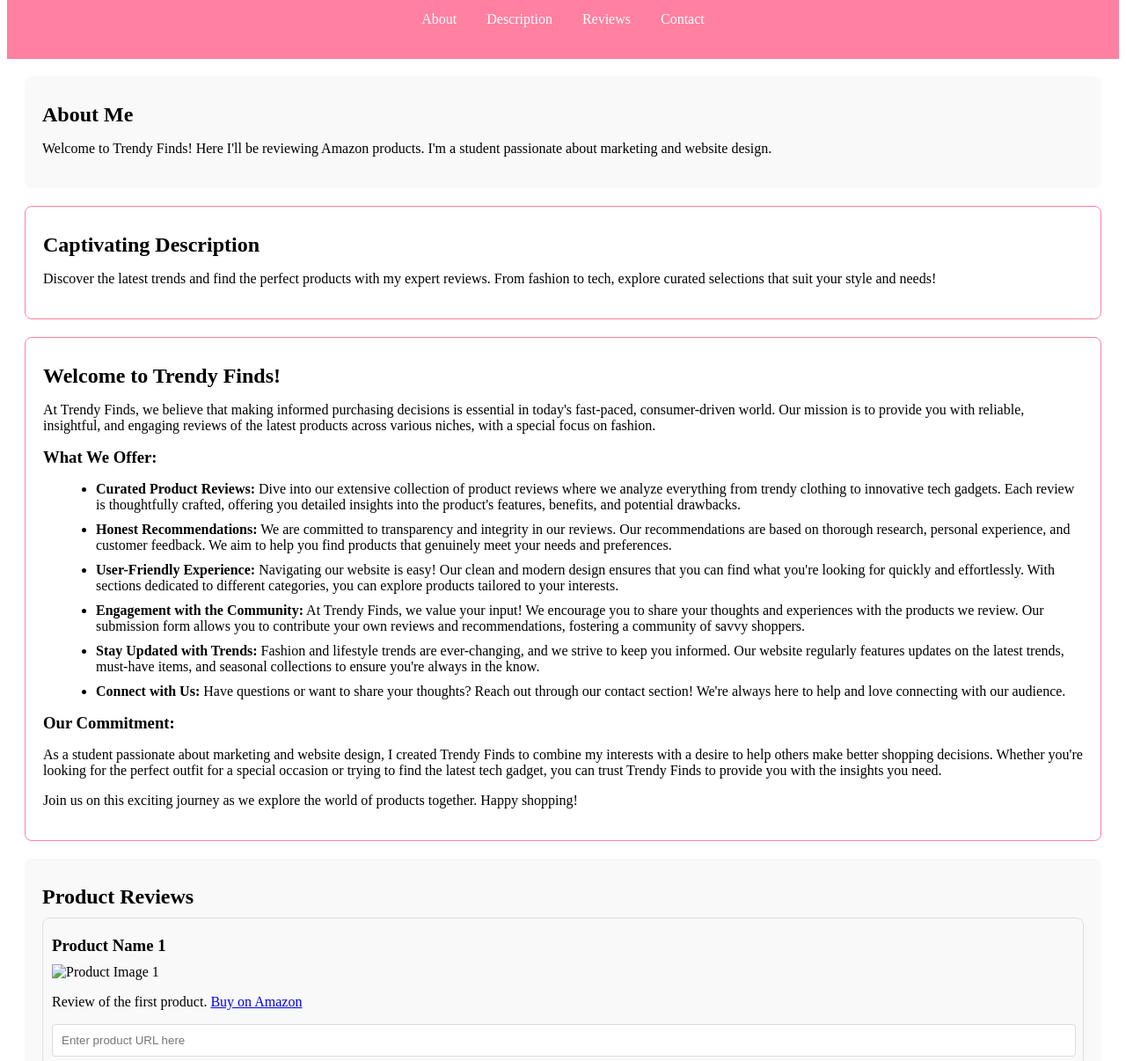
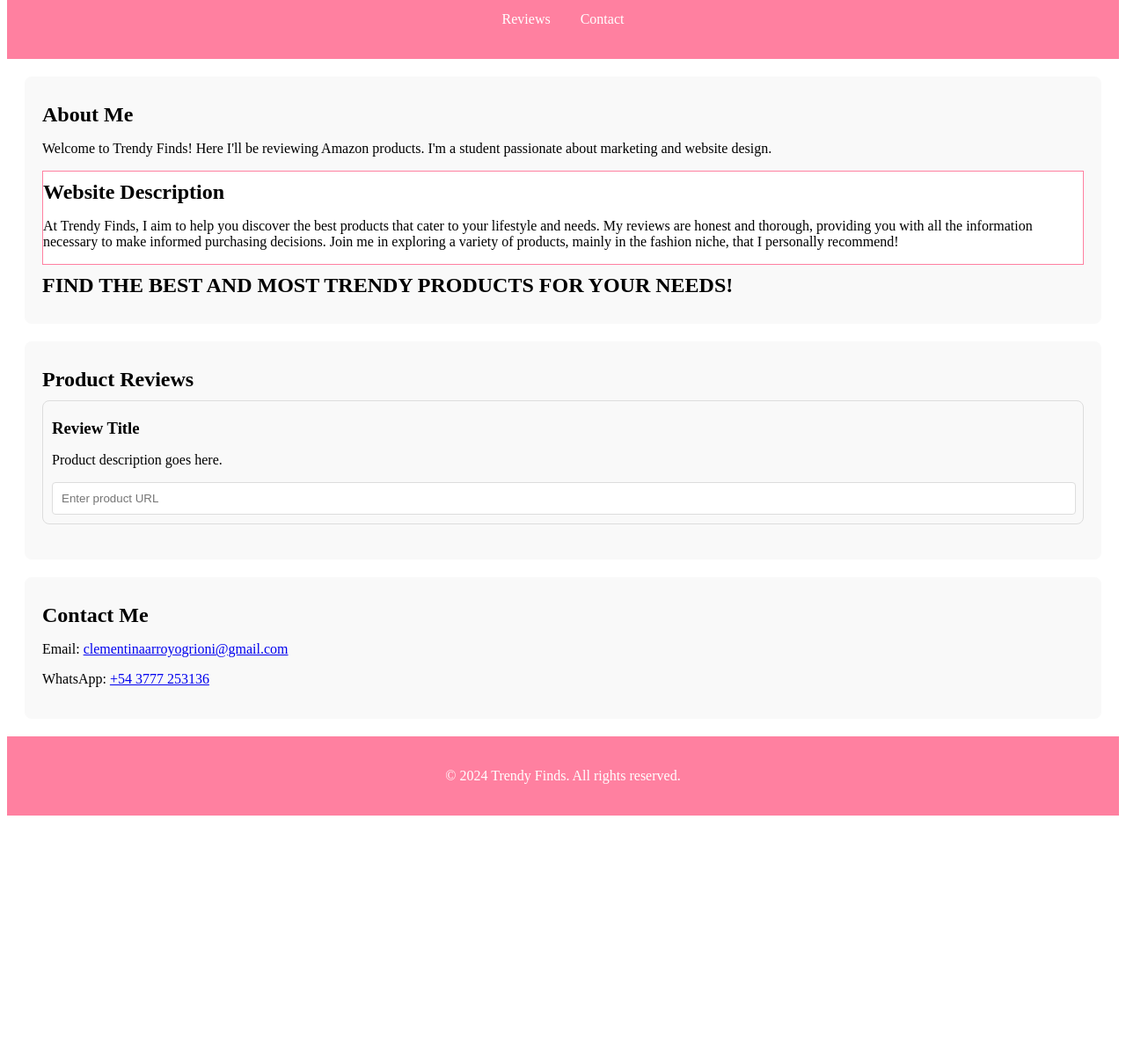
Before and after one commit to ClemssAG/Trendy-Finds, a plain HTML site: page index.html in a window 1280 px wide. Shown: the part 78-1284 px from the top of the page at 88% size. After the commit the page ends 1013 px from the top, so only its background shows below. Drawn offline with Linux system fonts and the light colour scheme.

Commit message:
index.html

```diff
--- a/index.html
+++ b/index.html
@@ -4,70 +4,55 @@
 <head>
     <meta charset="UTF-8">
     <meta name="viewport" content="width=device-width, initial-scale=1.0">
-    <meta name="description" content="Product reviews across multiple niches, mainly fashion.">
     <title>Trendy Finds</title>
     <link rel="stylesheet" href="styles.css">
+    <script src="scripts.js" defer></script>
 </head>
 <body>
     <header>
-        <div class="logo">
-            <h1>Trendy Finds</h1>
-        </div>
+        <h1 class="title">Trendy Finds</h1>
         <nav>
             <ul>
-                <li><a href="#about">About</a></li>
-                <li><a href="#description">Description</a></li>
                 <li><a href="#reviews">Reviews</a></li>
                 <li><a href="#contact">Contact</a></li>
             </ul>
         </nav>
     </header>
-    <section id="about">
-        <h2>About Me</h2>
-        <p>Welcome to Trendy Finds! Here I'll be reviewing Amazon products. I'm a student passionate about marketing and website design.</p>
+
+    <section id="landing-page">
+        <div id="about-me">
+            <h2>About Me</h2>
+            <p>Welcome to Trendy Finds! Here I'll be reviewing Amazon products. I'm a student passionate about marketing and website design.</p>
+        </div>
+
+        <div id="description">
+            <h2>Website Description</h2>
+            <p>At Trendy Finds, I aim to help you discover the best products that cater to your lifestyle and needs. My reviews are honest and thorough, providing you with all the information necessary to make informed purchasing decisions. Join me in exploring a variety of products, mainly in the fashion niche, that I personally recommend!</p>
+        </div>
+
+        <div id="call-to-action">
+            <h2>FIND THE BEST AND MOST TRENDY PRODUCTS FOR YOUR NEEDS!</h2>
+        </div>
     </section>
-    <section id="description">
-        <h2>Captivating Description</h2>
-        <p>Discover the latest trends and find the perfect products with my expert reviews. From fashion to tech, explore curated selections that suit your style and needs!</p>
-    </section>
-    <section id="extended-description">
-        <h2>Welcome to Trendy Finds!</h2>
-        <p>At Trendy Finds, we believe that making informed purchasing decisions is essential in today's fast-paced, consumer-driven world. Our mission is to provide you with reliable, insightful, and engaging reviews of the latest products across various niches, with a special focus on fashion.</p>
 
-        <h3>What We Offer:</h3>
-        <ul>
-            <li><strong>Curated Product Reviews:</strong> Dive into our extensive collection of product reviews where we analyze everything from trendy clothing to innovative tech gadgets. Each review is thoughtfully crafted, offering you detailed insights into the product's features, benefits, and potential drawbacks.</li>
-            <li><strong>Honest Recommendations:</strong> We are committed to transparency and integrity in our reviews. Our recommendations are based on thorough research, personal experience, and customer feedback. We aim to help you find products that genuinely meet your needs and preferences.</li>
-            <li><strong>User-Friendly Experience:</strong> Navigating our website is easy! Our clean and modern design ensures that you can find what you're looking for quickly and effortlessly. With sections dedicated to different categories, you can explore products tailored to your interests.</li>
-            <li><strong>Engagement with the Community:</strong> At Trendy Finds, we value your input! We encourage you to share your thoughts and experiences with the products we review. Our submission form allows you to contribute your own reviews and recommendations, fostering a community of savvy shoppers.</li>
-            <li><strong>Stay Updated with Trends:</strong> Fashion and lifestyle trends are ever-changing, and we strive to keep you informed. Our website regularly features updates on the latest trends, must-have items, and seasonal collections to ensure you're always in the know.</li>
-            <li><strong>Connect with Us:</strong> Have questions or want to share your thoughts? Reach out through our contact section! We're always here to help and love connecting with our audience.</li>
-        </ul>
-        <h3>Our Commitment:</h3>
-        <p>As a student passionate about marketing and website design, I created Trendy Finds to combine my interests with a desire to help others make better shopping decisions. Whether you're looking for the perfect outfit for a special occasion or trying to find the latest tech gadget, you can trust Trendy Finds to provide you with the insights you need.</p>
-        <p>Join us on this exciting journey as we explore the world of products together. Happy shopping!</p>
-    </section>
     <section id="reviews">
         <h2>Product Reviews</h2>
         <div class="product-review">
-            <h3>Product Name 1</h3>
-            <img src="image1.jpg" alt="Product Image 1">
-            <p>Review of the first product. <a href="amazon-link-1" target="_blank">Buy on Amazon</a></p>
-            <input type="url" placeholder="Enter product URL here" />
+            <h3>Review Title</h3>
+            <p>Product description goes here.</p>
+            <input type="url" placeholder="Enter product URL">
         </div>
-        <div class="product-review">
-            <h3>Product Name 2</h3>
-            <img src="image2.jpg" alt="Product Image 2">
-            <p>Review of the second product. <a href="amazon-link-2" target="_blank">Buy on Amazon</a></p>
-            <input type="url" placeholder="Enter product URL here" />
-        </div>
-        <!-- Add more product reviews as needed -->
+        <!-- More product reviews can be added here -->
     </section>
-    <footer id="contact">
+
+    <section id="contact">
         <h2>Contact Me</h2>
-        <p>Feel free to reach out at <a href="mailto:clementinaarroyogrioni@gmail.com">clementinaarroyogrioni@gmail.com</a> or contact me via WhatsApp at <a href="https://wa.me/543777253136">+54 3777 253136</a>.</p>
-        <p>&copy; 2024 Trendy Finds - Amazon Associates</p>
+        <p>Email: <a href="mailto:clementinaarroyogrioni@gmail.com">clementinaarroyogrioni@gmail.com</a></p>
+        <p>WhatsApp: <a href="https://wa.me/543777253136">+54 3777 253136</a></p>
+    </section>
+
+    <footer>
+        <p>&copy; 2024 Trendy Finds. All rights reserved.</p>
     </footer>
-    <script src="scripts.js"></script>
 </body>
 </html>
```
